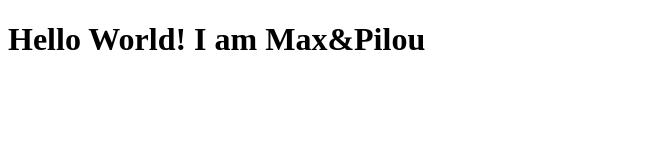
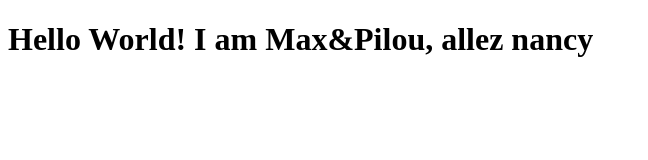
Before and after one commit to AlainDeloinOfficial/Max-Pilou, a plain HTML site: page index.html in a window 1280 px wide. Shown: the whole page, without its empty margins (0-648 px from the left). Drawn offline with Linux system fonts and the light colour scheme.

Commit message:
Update index.html

```diff
--- a/index.html
+++ b/index.html
@@ -6,6 +6,6 @@
     <title>Document</title>
 </head>
 <body>
-    <h1>Hello World! I am Max&Pilou</h1>
+    <h1>Hello World! I am Max&Pilou, allez nancy</h1>
 </body>
 </html>
```
